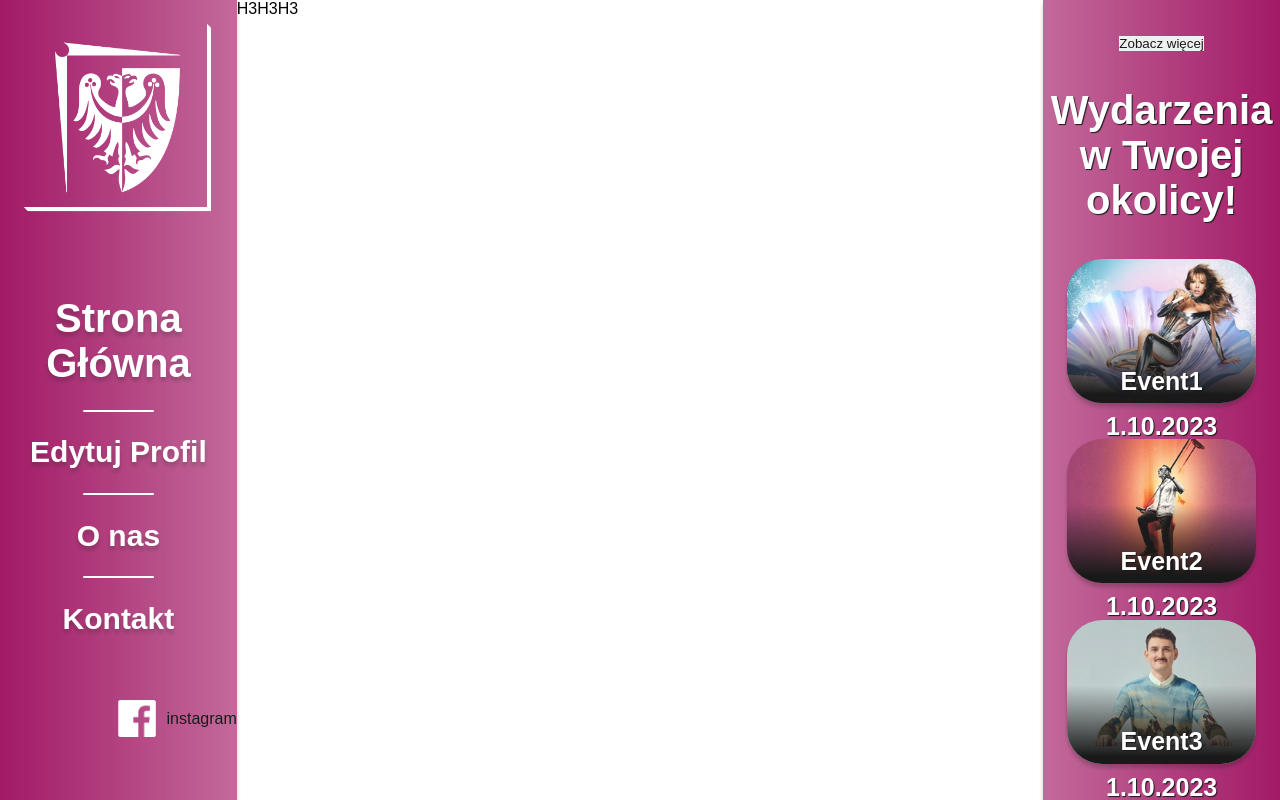
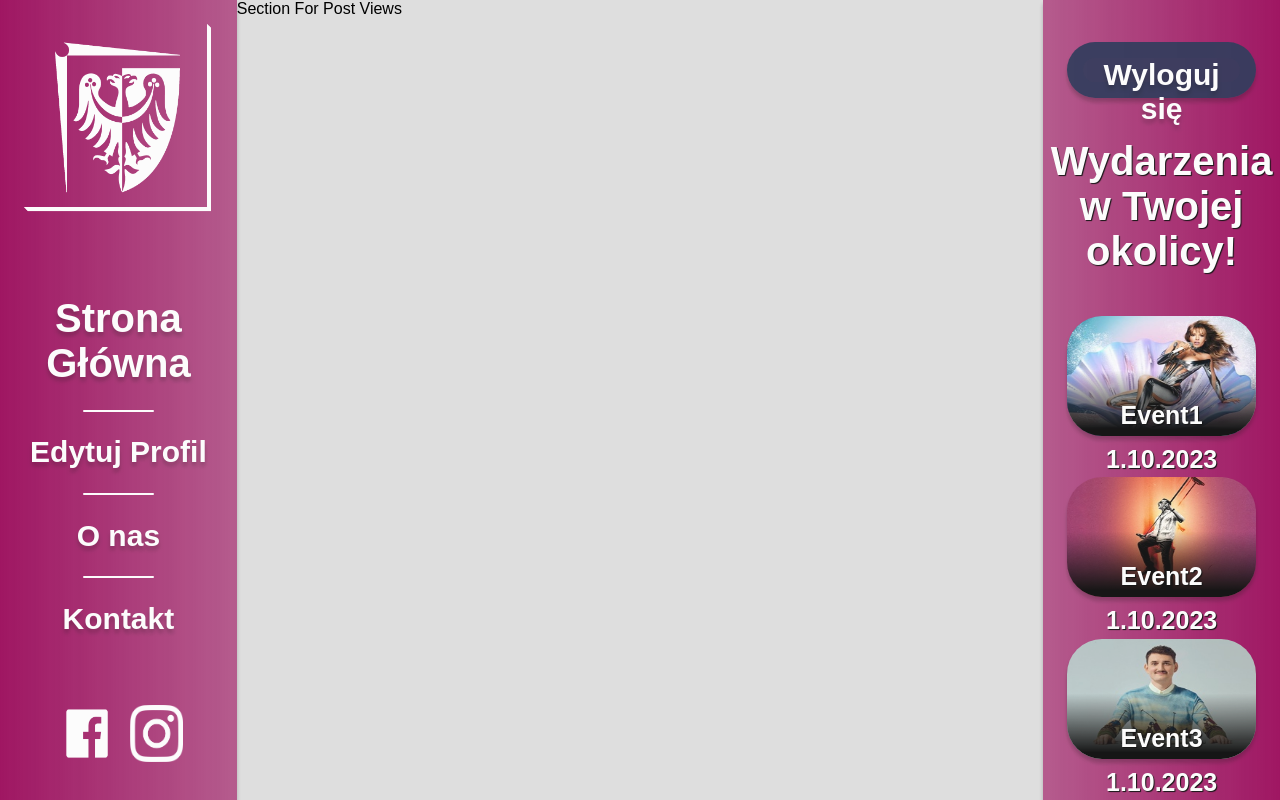
Before and after one commit to RussetFox/Engineering-Thesis-Wirtualna-Politechnika, a React (Create React App) app in the folder wirtualna-front/: page /contents in a window 1280 px wide. Built offline with nearby package versions, Linux system fonts and the light colour scheme.

Commit message:
Alpha 1.4.5: Finished after login layout styling

```diff
--- a/wirtualna-front/src/Components/Event-Frame.tsx
+++ b/wirtualna-front/src/Components/Event-Frame.tsx
@@ -4,8 +4,6 @@ import '../Styles/Event-Api-Styling.css';
 import Image1 from '../Resources/TestImages/Event-Image-1.jpg';
 import Image2 from '../Resources/TestImages/Event-Image-2.jpg';
 import Image3 from '../Resources/TestImages/Event-Image-3.jpg';
-
-import React from 'react';
 
 const eventDetail1 = new EventDetails('Event1', Image1)
 const eventDetail2 = new EventDetails('Event2', Image2)
@@ -15,7 +13,7 @@ const eventArr: EventDetails[] = [eventDetail1, eventDetail2, eventDetail3];
 export default function EventFrame() {
     return (
         <div className='event-frame'>
-            <button className='event-frame-button'>Zobacz więcej</button>
+            <button className='event-frame-button'>Wyloguj się</button>
             <h2>Wydarzenia w Twojej okolicy!</h2>
             <EventContainer eventDetails={eventArr[0]}/>
             <EventContainer eventDetails={eventArr[1]}/>
--- a/wirtualna-front/src/Components/Nav-Bar-Login.tsx
+++ b/wirtualna-front/src/Components/Nav-Bar-Login.tsx
@@ -2,8 +2,8 @@ import React from "react";
 import NavButtonLogin from './Nav-Button-Logged'
 import '../Styles/Navigation-Login-Container.css'
 import LogoPwr from '../Resources/Logo/logo.png'
-import '../Styles/Nav-Bar-Login.css'
 import FBLogo from '../Resources/Logo/FacebookTransparent.png'
+import IGLogo from '../Resources/Logo/InstagramTransparent.png'
 
 export default function NavBarLogin() {
     return (
@@ -19,8 +19,8 @@ export default function NavBarLogin() {
             <div className="separator"></div>
             <NavButtonLogin className="contact-us" text="Kontakt" pagePath="/contact" />
             <div className="socials">
-                <img src={FBLogo} alt="Facebook" />
-                <p>instagram</p>
+                <img src={FBLogo} className="Facebook" alt="Facebook" />
+                <img src={IGLogo} className="IG" alt = "IG"/>
             </div>
         </div>
     )
--- a/wirtualna-front/src/Components/Post-View-Component.tsx
+++ b/wirtualna-front/src/Components/Post-View-Component.tsx
@@ -3,6 +3,6 @@ import '../Styles/Post-View-Component.css'
 
 export default function PostViewComponent(){
     return(
-        <div className="post-view-component">H3H3H3</div>
+        <div className="post-view-component">Section For Post Views</div>
     )
 }
--- a/wirtualna-front/src/Styles/Event-Api-Styling.css
+++ b/wirtualna-front/src/Styles/Event-Api-Styling.css
@@ -7,12 +7,26 @@
     align-items: center;
 }
 
-.event-frame h2{
+.event-frame h2 {
     color: white;
     font: 700;
-    font-size:40px;
+    font-size: 40px;
     text-shadow: 1px 1px 1px #000000;
     text-align: center;
+}
+
+.event-frame button {
+    text-shadow: 0px 4px 4px rgba(0, 0, 0, 0.25);
+    color: white;
+    font-weight: 700;
+    line-height: normal;
+    border-radius: 44px;
+    border: 16px solid rgba(35, 45, 80, 0.36);
+    box-shadow: 0px 4px 4px 0px rgba(0, 0, 0, 0.25);
+    width: 100%;
+    height: 7%;
+    font-size: 30px;
+    background: rgba(35, 45, 80, 0.92);
 }
 
 .event-container {
@@ -20,17 +34,19 @@
     position: relative;
     box-shadow: 0px 4px 4px 0px rgba(0, 0, 0, 0.25);
     width: 100%;
-    height: 18%;
+    height: 15%;
     background: linear-gradient(180deg, rgba(0, 0, 0, 0.00) 45.31%, #000 94.79%);
 }
-.event-container img{
+
+.event-container img {
     border-radius: 35px 35px 35px 35px;
     position: relative;
     width: 100%;
     z-index: -1;
     height: 100%;
 }
-.event-name{
+
+.event-name {
     justify-self: center;
     color: white;
     font-weight: 600;
@@ -42,7 +58,8 @@
     left: 5%;
     width: 90%;
 }
-.event-date-time{
+
+.event-date-time {
     color: white;
     text-align: center;
     padding: 5px;
--- a/wirtualna-front/src/Styles/Navigation-Login-Container.css
+++ b/wirtualna-front/src/Styles/Navigation-Login-Container.css
@@ -2,7 +2,6 @@
     display: flex;
     height: 100%;
     flex-direction: column;
-    align-items: center;
     align-items: center;
 }
 
@@ -59,15 +58,22 @@ button{
 .socials{
     display: flex;
     flex-direction: row;
-    align-self: end;
+    align-items: center;
     justify-content: center;
-    align-items: center;
-    justify-self: center;
-    justify-content: space-between;
+    width: 70%;
+    margin-top:15%;
+    align-self: center;
+    justify-self: end;
 }
-.socials img{
-    width: 50%;
-    height: 50%;
+.Facebook{
+    width: 40%;
+    height: 100%;
+    padding: 5px;
+}
+.IG{
+    width: 32%;
+    height: 75%;
+    padding:5px
 }
 
 * {
--- a/wirtualna-front/src/Styles/Post-Login-Container.css
+++ b/wirtualna-front/src/Styles/Post-Login-Container.css
@@ -1,7 +1,7 @@
 .post-login-frame {
     height: 100vh;
     width: 100vw;
-    background: linear-gradient(180deg, rgba(255, 255, 255, 0.00) 90.1%, #FFF 100%);
+    background: #DEDEDE;
     display: flex;
     flex-direction: column;
 }
```
Also changed, not shown: wirtualna-front/src/Styles/Nav-Bar-Login.css (deleted).
